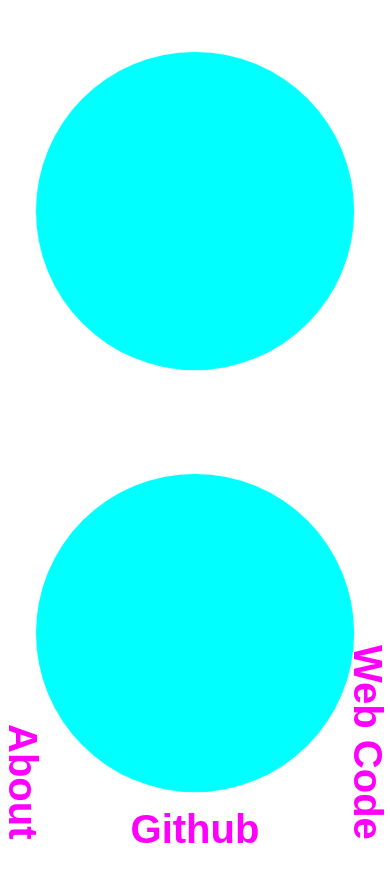
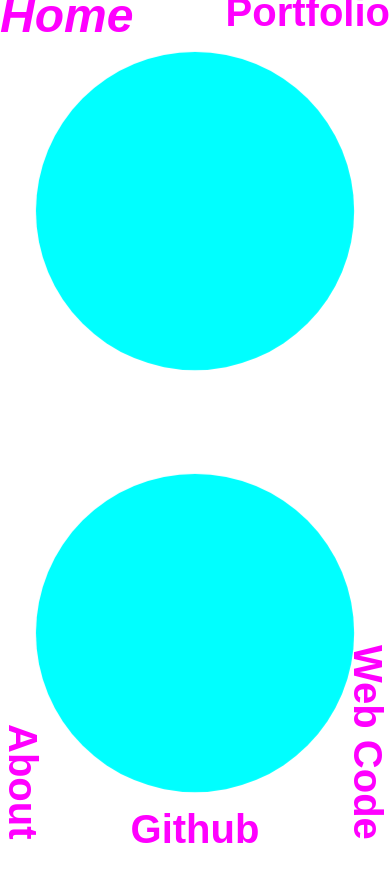
Before and after one commit to zacheliason/z_portfolio, a Vue app: page / in a window 390 px wide. Shown: the top 882 px of the page. Built offline with nearby package versions, Linux system fonts and the light colour scheme; the HTML template or start-up script is replaced by a standard one.

Commit message:
finalCommitQuestionMark

```diff
--- a/src/App.vue
+++ b/src/App.vue
@@ -155,7 +155,7 @@ body {
 @media screen and (max-width: 620px) {
   .showOnMobile {
     display: inline-block;
-    opacity: 100%;
+    opacity: 100% !important;
     z-index: 100000;
   }
   .hideOnMobile {
--- a/src/views/Home.vue
+++ b/src/views/Home.vue
@@ -207,6 +207,7 @@ export default {
     animation: unset;
     height: 150vh;
     width: 100vw;
+    z-index: -100000000;
   }
 
 
```
